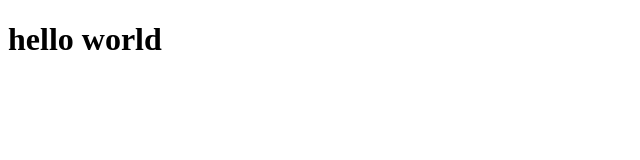
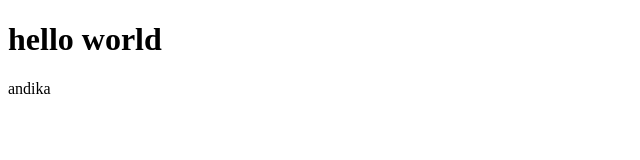
Before and after one commit to andikaariana/git-test, a plain HTML site: page index.html in a window 1280 px wide. Shown: the full height of the page, 0-640 px from the left. Drawn offline with Linux system fonts and the light colour scheme.

Commit message:
menambahkan paragraf

```diff
--- a/index.html
+++ b/index.html
@@ -5,5 +5,6 @@
 </head>
 <body>
 	<h1>hello world</h1>
+	<p>andika</p>
 </body>
 </html>
```
